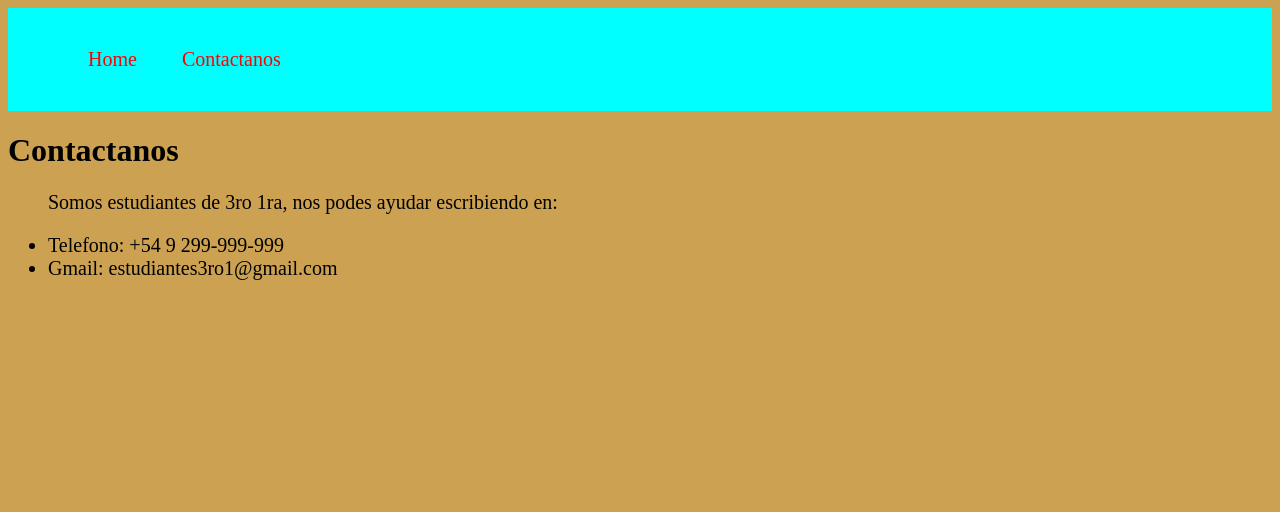
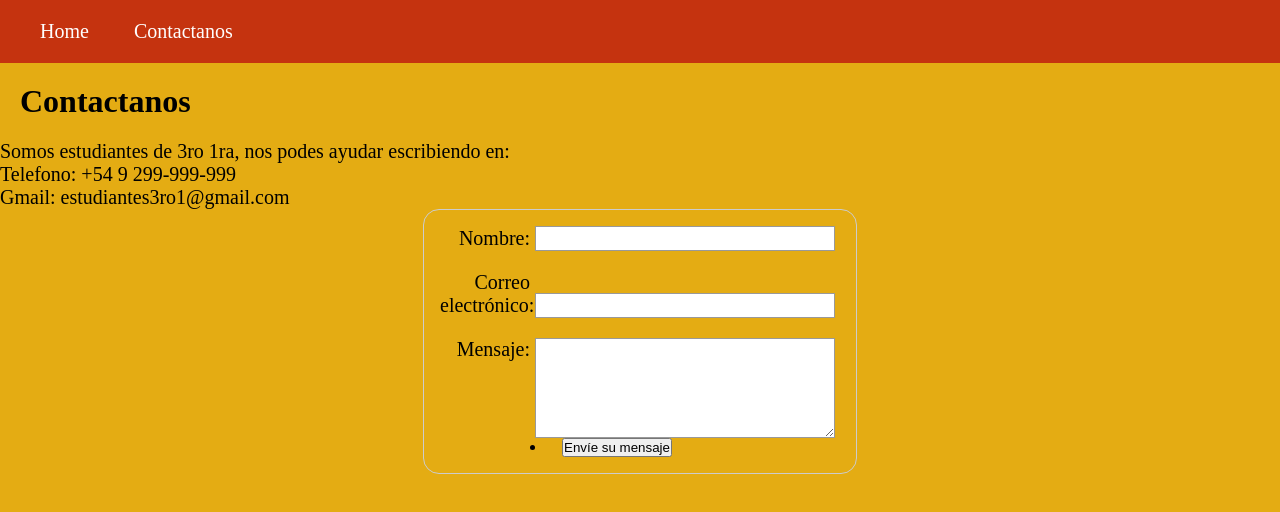
Before and after one commit to benjavasquezz/proyecto, a plain HTML site: page contactanos.html in a window 1280 px wide. Drawn offline with Linux system fonts and the light colour scheme.

Commit message:
proyecto entero

```diff
--- a/contact2.css
+++ b/contact2.css
@@ -1,19 +1,23 @@
+* {
+    padding: 0;
+    margin: 0;
+}
 body {
-    background-color: rgb(204, 161, 81);
+    background-color: rgb(228, 172, 19);
 }
 
 nav{
     display: flex;
     flex-direction: row;
     justify-content: space-between;
-    background-color: aqua;
+    background-color:rgb(197, 51, 15);
     padding: 20px;
 }
 
 a{
     text-decoration: none;
     font-size: 20px;
-    color: red;
+    color: white;
     margin: 0 20px;
 
 }
@@ -21,3 +25,62 @@ a{
 ul {
     font-size: 20px;
 }
+
+h1 {
+   margin : 20px;
+}
+
+form {
+    /* Centrar el formulario en la página */
+    margin: 0 auto;
+    width: 400px;
+    /* Esquema del formulario */
+    padding: 1em;
+    border: 1px solid #ccc;
+    border-radius: 1em;
+  }
+
+  ul {
+    list-style: none;
+    padding: 0;
+    margin: 0;
+  }
+
+  form li + li {
+    margin-top: 1em;
+  }
+
+  label {
+    /* Tamaño y alineación uniforme */
+    display: inline-block;
+    width: 90px;
+    text-align: right;
+  }
+
+  input,
+  textarea {
+    font: 1em sans-serif;
+    width: 300px;
+    box-sizing: border-box;
+    border: 1px solid #999;
+  }
+
+  input:focus,
+  textarea:focus {
+
+    border-color: #000;
+  }
+
+  textarea {
+    vertical-align: top;
+    height: 5em;
+  }
+
+  .button {
+
+    padding-left: 90px;
+  }
+
+  button {
+    margin-left: 10px;
+  }
--- a/contactanos.html
+++ b/contactanos.html
@@ -20,5 +20,26 @@
         <li>Telefono: +54 9 299-999-999</li>
         <li>Gmail: estudiantes3ro1@gmail.com</li>
     </ul>
+    <form>
+        <ul>
+          <li>
+            <label for="name">Nombre:</label>
+            <input type="text" id="name" name="user_name" />
+          </li>
+          <li>
+            <label for="mail">Correo electrónico:</label>
+            <input type="email" id="mail" name="user_mail" />
+          </li>
+          <li>
+            <label for="msg">Mensaje:</label>
+            <textarea id="msg" name="user_message"></textarea>
+          </li>
+        </ul>
+        <li class="button">
+            <button type="submit">Envíe su mensaje</button>
+          </li>
+      </form>
+
+
 </body>
 </html>
--- /dev/null
+++ b/main.js
@@ -0,0 +1 @@
+var imagen = document.getElementsByClassName("card_image")
--- a/style.css
+++ b/style.css
@@ -5,11 +5,11 @@
 }
 
 body {
-    background-color: rgb(204, 161, 81);
+    background-color: rgb(228, 172, 19);
 }
 
 h1 {
-    color: rgb(0, 0, 0);
+    color: rgb(126, 77, 54);
     margin: 20px;
 }
 
@@ -25,14 +25,14 @@ nav{
     display: flex;
     flex-direction: row;
     justify-content: space-between;
-    background-color: aqua;
+    background-color: rgb(197, 51, 15);
     padding: 20px;
 }
 
 a{
     text-decoration: none;
     font-size: 20px;
-    color: red;
+    color: rgb(245, 243, 243);
     margin: 0 20px;
 
 }
@@ -54,6 +54,27 @@ a{
 .boton {
     margin: 20px 10px;
     padding: 20px;
-    background-color: lightblue;
+    background-color: rgb(228, 198, 135);
     border-radius: black;
 }
+
+.boton:hover {
+    background-color: rgb(255, 72, 0);
+}
+
+.container_modal{
+    width: 60%;
+    height: 500px;
+    border: 2px burlywood;
+    border-radius: 30px;
+}
+
+.dismiss{
+    width: 50px;
+    height: 50px;
+    border-radius: 50%;
+    background-color: brown;
+    border: 2px solid black;
+    font-size: 1,5rem;
+    font-weight: bold;
+}
```
Also changed, not shown: index.html (+17 -1 lines), modal.js (added, +33 -0 lines).
